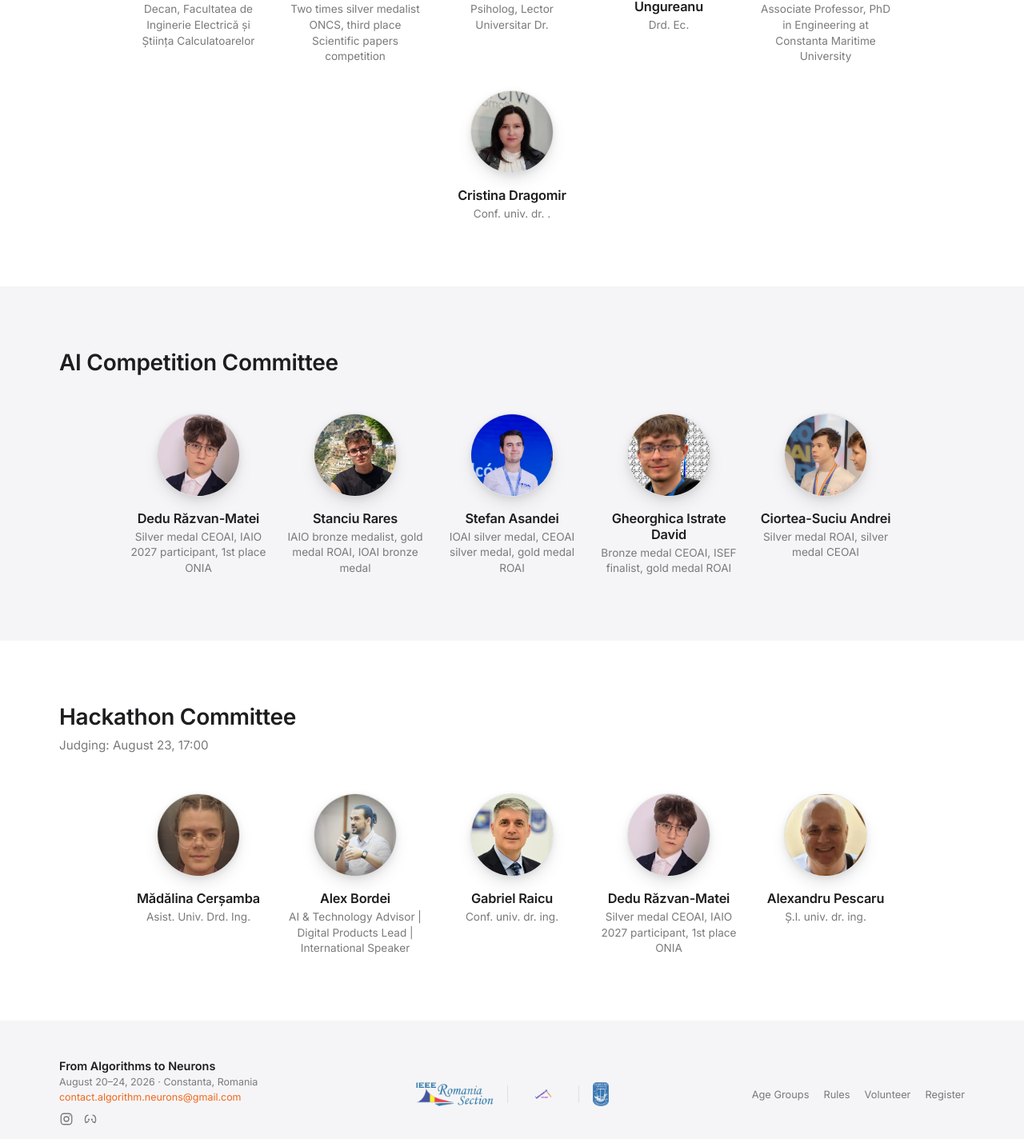
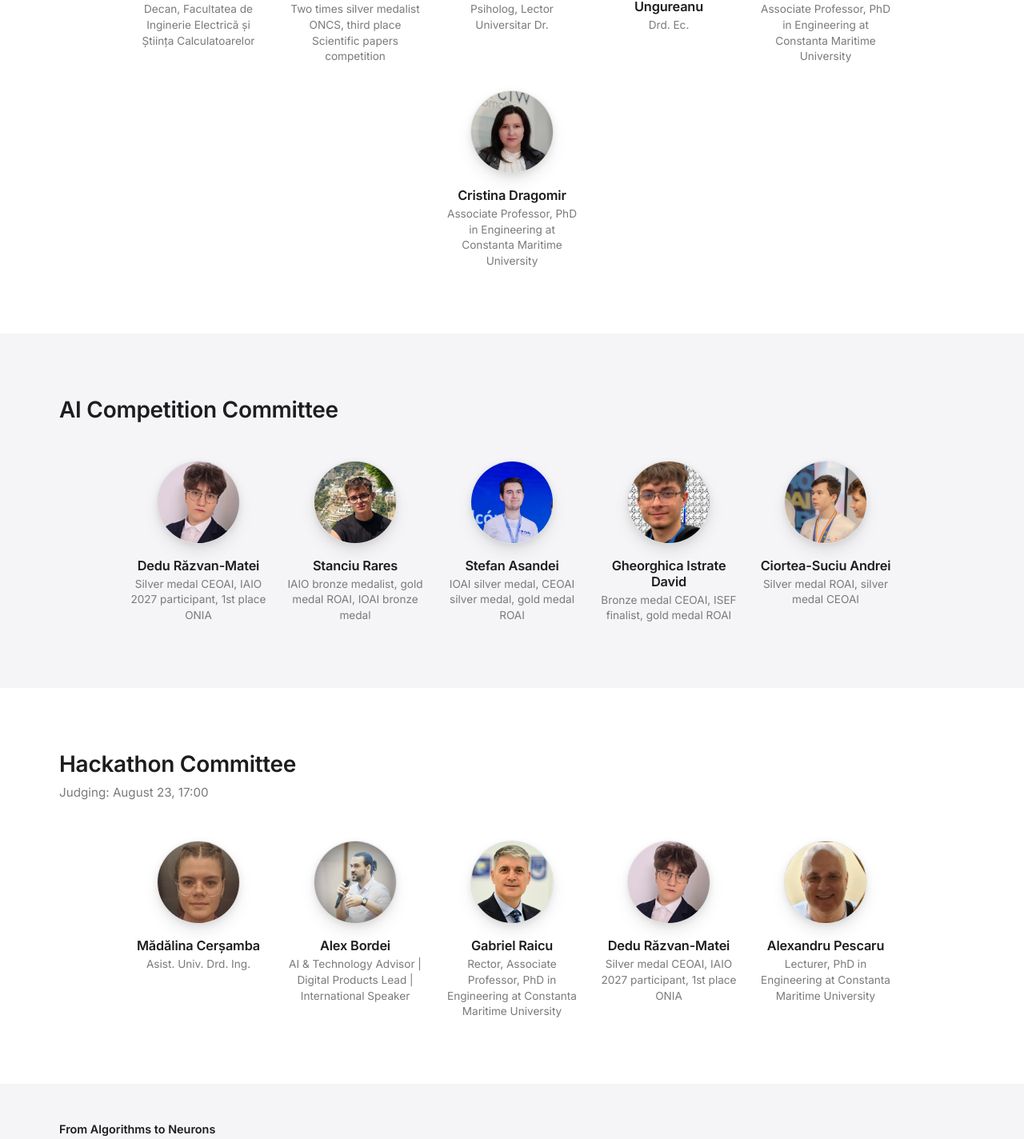
Before and after one commit to Al-del/from-alg-to-neu, an Angular app: page /committee in a window 1280 px wide. Shown: the part 1470-2894 px from the top of the page at 80% size. Built offline with nearby package versions, Linux system fonts and the light colour scheme.

Commit message:
update comisie

```diff
--- a/src/app/committee.ts
+++ b/src/app/committee.ts
@@ -97,7 +97,7 @@ export class Committee {
         },
         {
           name: 'Cristina Dragomir',
-          role: 'Conf. univ. dr. .',
+          role: 'Associate Professor, PhD in Engineering at Constanta Maritime University',
           photo: 'committee/cristina-dragomir.jpg',
         },
       ],
@@ -148,7 +148,7 @@ export class Committee {
         },
         {
           name: 'Gabriel Raicu',
-          role: 'Conf. univ. dr. ing.',
+          role: 'Rector, Associate Professor, PhD in Engineering at Constanta Maritime University',
           photo: 'committee/gabriel-raicu.jpg',
         },
                {
@@ -158,7 +158,7 @@ export class Committee {
         },
         {
           name: 'Alexandru Pescaru',
-          role: 'Ș.l. univ. dr. ing.',
+          role: 'Lecturer, PhD in Engineering at Constanta Maritime University',
           photo: 'committee/alex-pesc.jpg',
         },
       ],
```
